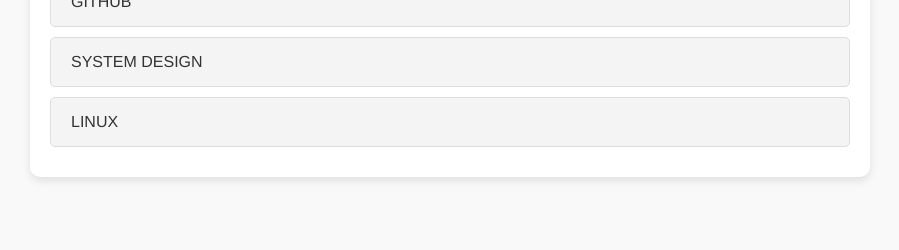
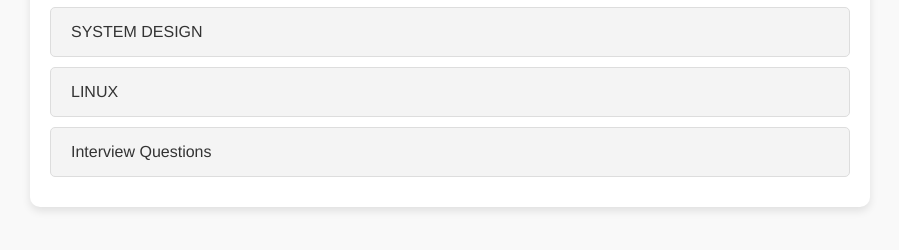
Before and after one commit to saurabhfasate/blogs, a plain HTML site: page index.html in a window 1280 px wide. Shown: the part 362-612 px from the top of the page, without its empty margins (190-1089 px from the left). Drawn offline with Linux system fonts and the light colour scheme.

Commit message:
Update index.html

```diff
--- a/index.html
+++ b/index.html
@@ -66,6 +66,7 @@
             <li><a href="github.md" target="_blank">GITHUB</a></li>
             <li><a href="systemdesign.md" target="_blank">SYSTEM DESIGN</a></li>
             <li><a href="linux.md" target="_blank">LINUX</a></li>
+            <li><a href="interviewquestions.md" target="_blank">Interview Questions</a></li>
             <!-- Add more blog entries as needed -->
         </ul>
     </div>
```
